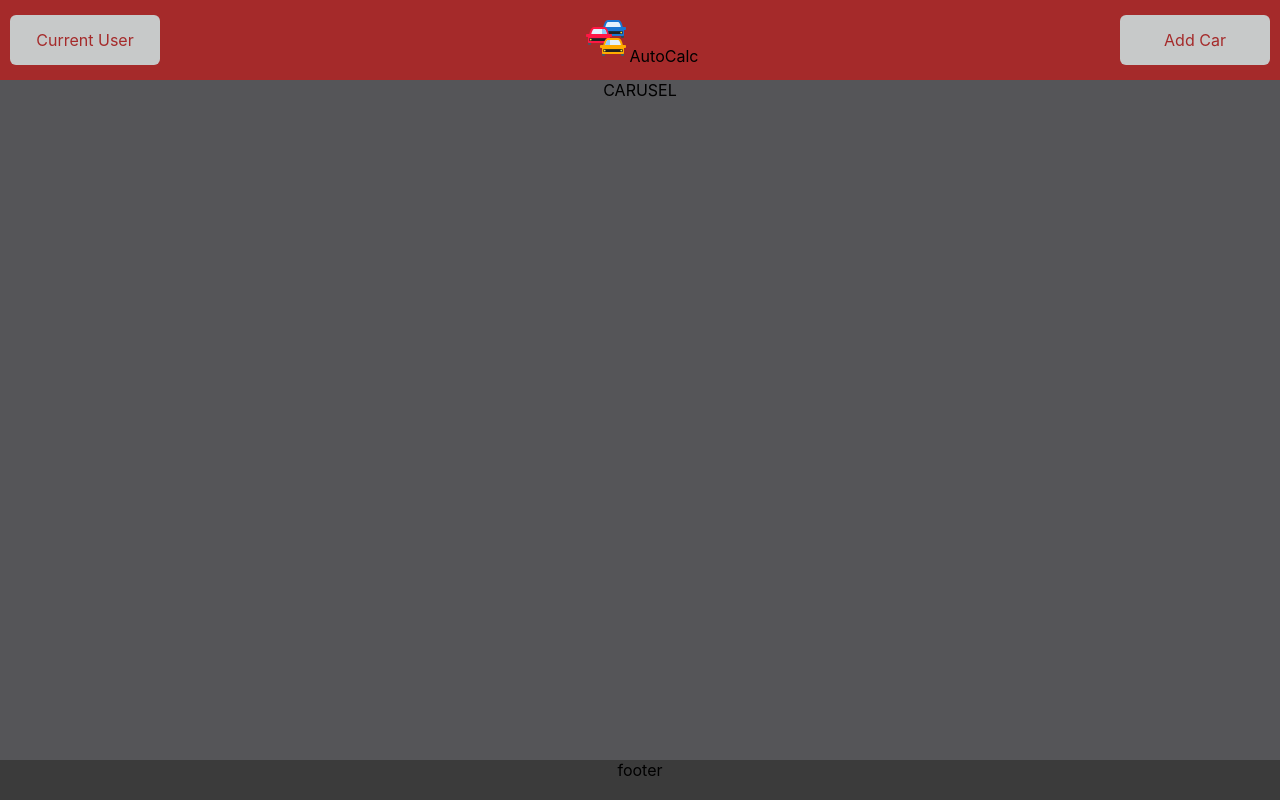
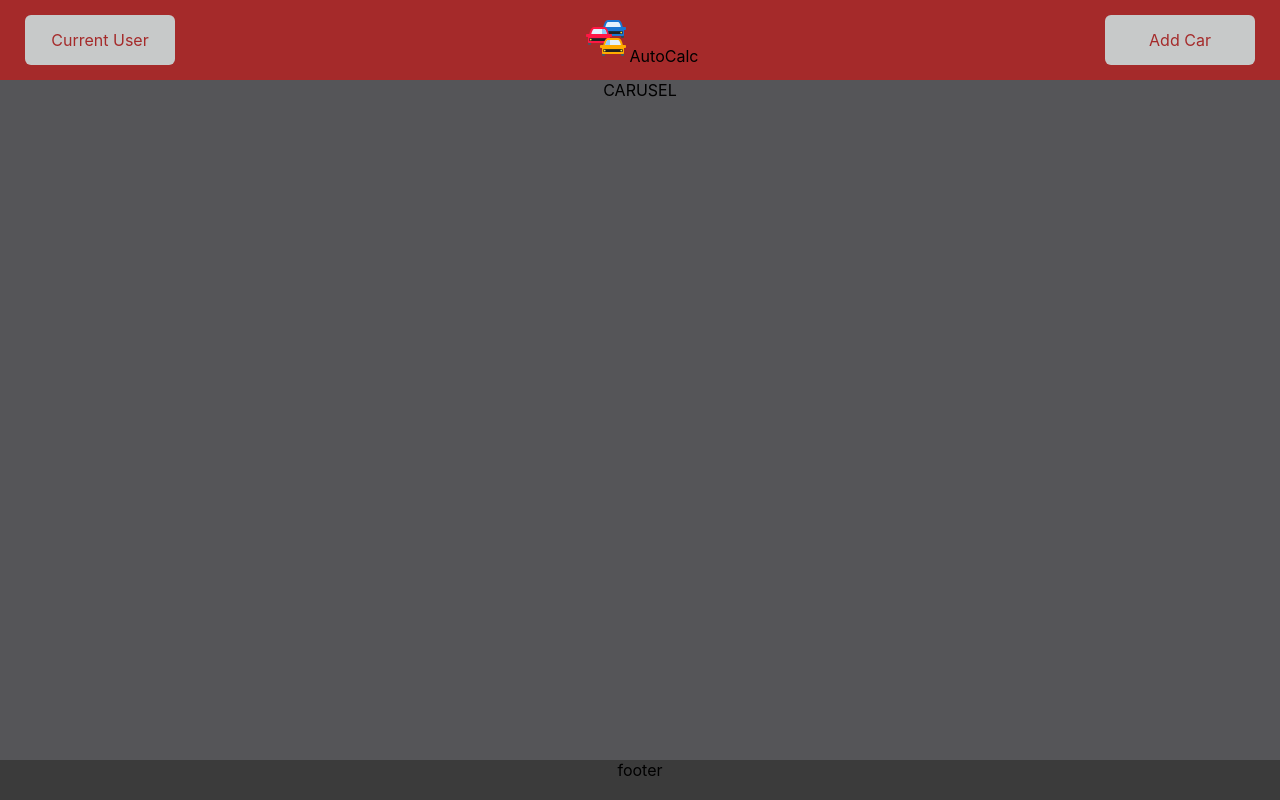
Before and after one commit to leo153624nid/AutoCalc, a React (Create React App) app: page / in a window 1280 px wide. Built offline with nearby package versions, Linux system fonts and the light colour scheme.

Commit message:
Update Header.module.css

```diff
--- a/src/components/Header/Header.module.css
+++ b/src/components/Header/Header.module.css
@@ -10,7 +10,7 @@
 
 .CurrentUser {
     justify-self: start;
-    margin-left: 10px;
+    margin-left: 25px;
 
 }
 
@@ -21,6 +21,6 @@
 
 .AddCarBtn {
     justify-self: end;
-    margin-right: 10px;
+    margin-right: 25px;
 
 }
```
